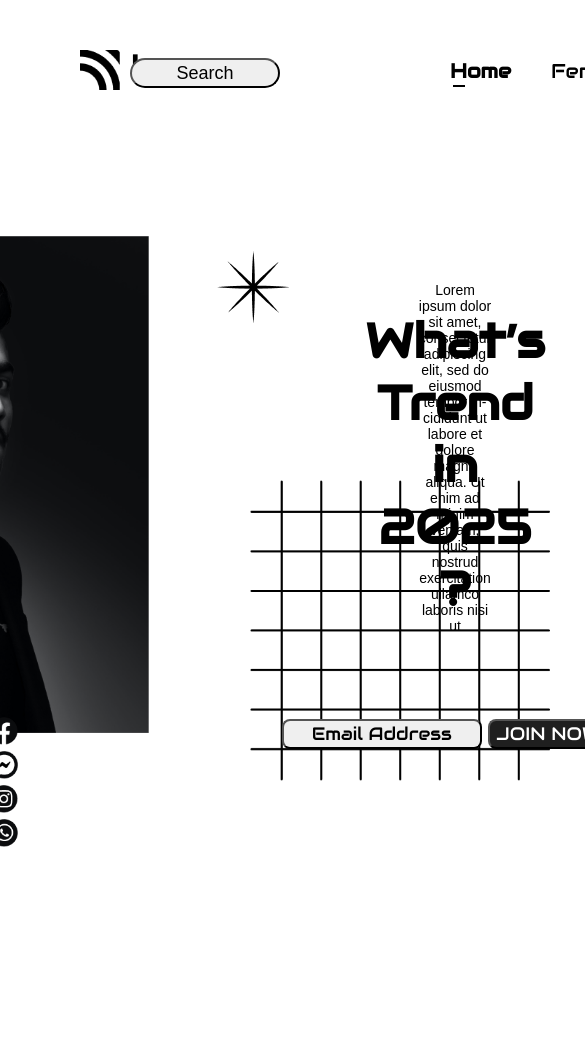
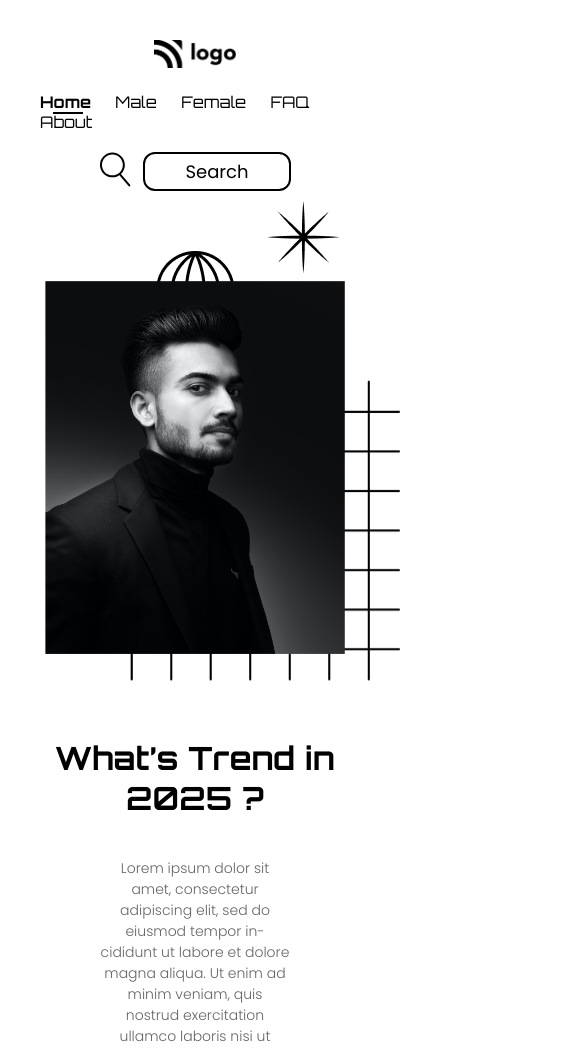
Before and after one commit to akshatasardeshpande/HTML-CSS_Project-1, a website: page index.html in a window 390 px wide. Shown: the top 1050 px of the page, 585 px wide, since content can reach past the window. Before the commit the page ends 894 px from the top, so only its background shows below. Drawn offline with Linux system fonts and the light colour scheme.

Commit message:
Added code for responsiveness and read me file

```diff
--- a/index.html
+++ b/index.html
@@ -5,7 +5,7 @@
     <meta http-equiv="X-UA-Compatible" content="IE=edge" />
     <meta name="viewport" content="width=device-width, initial-scale=1.0" />
     <!-- CSS File -->
-    <link rel="stylesheet" href="/style.css" />
+    <link rel="stylesheet" href="style.css" />
     <!-- Font Orbiton -->
     <link rel="preconnect" href="https://fonts.googleapis.com" />
     <link rel="preconnect" href="https://fonts.gstatic.com" crossorigin />
@@ -21,8 +21,6 @@
       href="https://fonts.googleapis.com/css2?family=Poppins:wght@200;300;400;500;600;700&display=swap"
       rel="stylesheet"
     />
-    <link rel="stylesheet" href="https://fonts.googleapis.com/css?family=Audiowide" />
-
     <title>Document</title>
   </head>
   <body>
@@ -31,13 +29,13 @@
       <section aria-label="navbar">
         <nav class="navbar-container">
           <div>
-            <img src="/assets/Logo.png" alt="brand-logo" />
+            <img src="./assets/Logo.png" alt="brand-logo" />
           </div>
           <div>
             <ul class="list">
               <li class="list-item">Home</li>
+              <li class="list-item">Male</li>
               <li class="list-item">Female</li>
-              <li class="list-item">Male</li>
               <li class="list-item">FAQ</li>
               <li class="list-item">About</li>
             </ul>
@@ -72,25 +70,25 @@
           <!-- Patterns -->
           <!-- ---------------- -->
           <span class="square">
-            <img src="/assets/squares.png" alt="square-pattern" />
+            <img src="./assets/squares.png" alt="square-pattern" />
           </span>
           <!-- Star -->
           <span class="star">
-            <img src="/assets/start.png" alt="start-pattern" />
+            <img src="./assets/start.png" alt="start-pattern" />
           </span>
           <!-- Globe -->
           <span class="globe">
-            <img src="/assets/globe.png" alt="globe-pattern" />
+            <img src="./assets/globe.png" alt="globe-pattern" />
           </span>
           <div>
-            <img src="/assets/Image.png" alt="person-hero-iamge" />
+            <img src="./assets/Image.png" alt="person-hero-iamge" />
           </div>
           <div class="hero-container-right">
             <h1 class="hero-heading">What’s Trend in 2025 ?</h1>
             <p class="hero-description">
               Lorem ipsum dolor sit amet, consectetur adipiscing elit, sed do
               eiusmod tempor in- cididunt ut labore et dolore magna aliqua. Ut
-              enim ad minim veniam, quis nostrud  exercitation ullamco laboris
+              enim ad minim veniam, quis nostrud exercitation ullamco laboris
               nisi ut
             </p>
             <div>
@@ -98,19 +96,19 @@
               <button class="button-join">JOIN NOW</button>
             </div>
             <div>
-              <h4 class="contact-heading">Contact Us</h4>
+              <h4 class="contact-heading">Contact us</h4>
               <div class="icons">
                 <span>
-                  <img src="/assets/Group.png" alt="facebook-icon" />
+                  <img src="./assets/Group.png" alt="facebook-icon" />
                 </span>
                 <span>
-                  <img src="/assets/Group (1).png" alt="messenger-icon" />
+                  <img src="./assets/Group (1).png" alt="messenger-icon" />
                 </span>
                 <span>
-                  <img src="/assets/Group (2).png" alt="instagram-icon" />
+                  <img src="./assets/Group (2).png" alt="instagram-icon" />
                 </span>
                 <span>
-                  <img src="/assets/Group (3).png" alt="whatsapp-icon" />
+                  <img src="./assets/Group (3).png" alt="whatsapp-icon" />
                 </span>
               </div>
             </div>
--- a/style.css
+++ b/style.css
@@ -1,138 +1,103 @@
-*{
-    margin: 0px 0px;
-    padding: 0px 0px;
+* {
+    padding: 0;
+    margin: 0;
+    outline: none;
 }
 
-/* body */
-body {
-    font-family: 'Audiowide';font-size: 20px;
-}
-
-.container{
-    height: 100vh;
-    width: 100vw;
-    margin-top: 50px;
-    /* margin-left:80px;
-    margin-right: 80px; */
-}
-
-/* Navbar Section  starts ------------------------------*/
-
-/* section[aria-label="banner"] {
-    margin-top: 50px;
-} */
-
-/* the logo */
-.navbar-container div{
-    margin-top: 50px;
-    margin-left:80px;
-    width: 100px;
-}
-
-img[alt='brand-logo'] {
-    height: 40px;
+.container {
+    font-family: "Orbitron";
 }
 
 
-.list{
-    list-style: none;
+.navbar-container {
+    padding: 40px 80px;
     display: flex;
-    margin-top: -90px;
-    margin-left: 350px;
-    /* background-color: #FAF1EA;   */
+    flex-direction: row;
+    justify-content: space-between;
+    align-items: center;
 }
 
-.list-item{
-    padding: 2px 20px;
+.list-item {
+    list-style-type: none;
+    display: inline;
+    margin-right: 40px;
+    position: relative;
 }
 
-li:nth-child(1){
-font-weight: bold;
+.list-item:nth-child(1) {
+    font-weight: 700;
 }
-
-li:nth-child(1):after{
-content:" ";
-position:absolute;
-/* bottom: -2px; */
-top: 85px;
-left: 453px;
-width: 3%;
+.list-item:nth-child(1)::after {
+    position: absolute;
+    content: "";
+    bottom: -2px;
+    left: 25%;
+    width: 60%;
     border-bottom: 2px solid #000;
 }
 
-li:nth-child(4){
-text-transform: uppercase;
-}
-
-/* the search icon & button */
-.button-group{
+.button-group {
     display: flex;
     justify-content: center;
     align-items: center;
 }
 
-/* the search icon */
-.search-icon{
-/* width: 2px;
-height: 5px; */
-position:absolute;
-top: 10px;
-left: 1090px;
+.search-icon {
+    margin-right: 12px;
 }
 
-/* img[alt="search-icon"]{
-height: 40px;
-} */
-
-/* the search button */
-.nav-button{
-width: 150px;
-height:30px;
-border-radius: 15px;
-font-size: large;
-/* background-color: #98e9b9; */
-position: absolute;
-top:58px;
-right:110px;
+.nav-button {
+    font-family: "Poppins";
+    font-weight: 400;
+    font-size: 18px;
+    border: 2px solid #000;
+    border-radius: 12px;
+    color: #000;
+    background-color: transparent;
+    padding: 4px 40px;
 }
 
-/* Navbar Section Ends ------------------------------- */
+section[aria-label="banner"] {
+    margin-top: 10px;
+}
 
-/* Hero Banner Section Starts ------------------------------*/
-
-.hero-container{
+.hero-container {
+    padding: 40px 80px;
     display: flex;
-/* background-color: red; */
     flex-direction: row;
     justify-content: center;
-text-align: center;
+    align-items: center;
 }
 
-/* Patterns */
-.square{
-position: absolute;
-top: 480px;
-/* right:830px; */
-left:250px;
-z-index: -1;
+.hero-container img[alt="person-hero-iamge"] {
+    width: 400px;
 }
 
+.square {
+    position: fixed;
+    z-index: -1;
+    top: 480px;
+    left: 240px;
+}
 .square img {
     width: 300px;
 }
 
-.star{
-position: absolute;
-top: 250px;
-right:100px;
+.star {
+    position: fixed;
+    z-index: -1;
+    top: 150px;
+    right: 150px;
 }
 
-.globe{
-    position: absolute;
-    left: 785px;
+.globe {
+    position: fixed;
+    z-index: -1;
+    top: 140px;
+    left: 50%;
 }
 
-.hero-container-right{
+.hero-container-right {
     display: flex;
     flex-direction: column;
     justify-content: center;
@@ -141,70 +106,49 @@ right:100px;
     padding-left: 40px;
 }
 
-.hero-container img[alt="person-hero-iamge"] {
-    width: 400px;
-    margin-top: 50px;
-    margin-left:80px;
+.hero-heading {
+    font-size: 3rem;
 }
 
-.hero-heading{
-    font-size: 3rem;
-    position: absolute;
-    top: 310px;
+.hero-description {
+    font-family: "Poppins";
+    font-weight: 300;
+    font-size: 14px;
+    color: #656565;
+    margin: 40px 60px;
 }
 
-    .hero-description{
-        font-family:Arial, Helvetica, sans-serif;
-        /* font-size:medium; */
-        font-size: 14px;
-        font-weight: 300;
-        margin: 40px 230px 40px 230px  ;
-        position: relative;
-        top: 10px;
-        text-align: center;
+.button-email {
+    font-family: "Orbitron";
+    font-size: 1rem;
+    border: 2px solid #000;
+    border-radius: 12px;
+    color: #000;
+    background-color: transparent;
+    padding: 7px 20px;
+    margin-right: 12px;
 }
 
-.button-email{
-    width: 200px;
-    height: 30px;
-    border-radius: 8px;
-    font-family: 'Audiowide';font-size: 20px;
-    font-size: large;
-    position: relative;
-    /* left: 5px; */
-    right: 10px;
-    top:55px;
+.button-join {
+    font-family: "Orbitron";
+    font-size: 1rem;
+    border: 2px solid #000;
+    border-radius: 12px;
+    color: #fff;
+    background-color: #000;
+    padding: 7px 20px;
 }
 
-    .button-join{
-        width: 120px;
-        height: 30px;
-        border-radius: 8px;
-        background-color: #1f1f1f;
-        color: #ffffff;
-        font-family: 'Audiowide';font-size: 20px;
-        font-size: large;
-        position: relative;
-        /* left: 5px; */
-        right: 10px;
-        top:55px;
-    }
-    .contact-heading{
-        position:absolute;
-        top:660px;
-        /* left:930px; */
-        right: 400px;
-        font-family:Arial, Helvetica, sans-serif;
-        font-weight: lighter;
+.contact-heading {
+    font-family: "Poppins";
+    font-weight: 400;
+    font-size: 1.2rem;
+    color: #656565;
+    margin-top: 60px;
 }
 
-        .icons{
-            position: absolute;
-            top:700px;
-            /* left:900px; */
-            right: 360px;
-            padding: 2px 2px;
-            margin-top: 15px;
+.icons {
+    margin-top: 20px;
 }
 
 .icons span {
@@ -214,3 +158,93 @@ right:100px;
     width: 28px;
     height: 28px;
 }
+
+@media screen and (max-width: 1024px) {
+    .navbar-container {
+        padding: 40px 40px;
+    }
+
+    .list-item {
+        margin-right: 20px;
+    }
+
+    img[alt='brand-logo'] {
+        height: 28px;
+    }
+
+    .hero-container {
+        padding: 40px 40px;
+        flex-direction: row;
+        justify-content: center;
+        align-items: center;
+    }
+    .hero-container img[alt="person-hero-iamge"] {
+        width: 300px;
+    }
+
+    .square {
+        position: fixed;
+        z-index: -1;
+        top: 350px;
+        left: 90px;
+    }
+
+    .hero-heading {
+        font-size: 2rem;
+    }
+    .star {
+        top: 100px;
+        right: 100px;
+    }
+
+    .globe {
+        top: 120px;
+        left: 40%;
+    }
+}
+
+@media screen and (max-width: 768px) {
+    .navbar-container {
+        padding: 40px 40px;
+        gap: 20px;
+    }
+    .square {
+        top: 300px;
+        left: 180px;
+    }
+
+    .hero-container {
+        flex-direction: column;
+    }
+    .hero-container-right {
+        padding-left: 0px;
+        margin-top: 80px;
+    }
+}
+
+@media screen and (max-width: 425px) {
+    .navbar-container {
+        padding: 40px 40px;
+        gap: 20px;
+        flex-direction: column;
+    }
+    .square {
+        top: 380px;
+        left: 100px;
+    }
+    .star {
+        top: 200px;
+        right: 50px;
+    }
+    .globe {
+        top: 250px;
+        left: 40%;
+    }
+    .hero-container {
+        flex-direction: column;
+    }
+    .hero-container-right {
+        padding-left: 0px;
+        margin-top: 80px;
+    }
+}
```
Also changed, not shown: 1.png (deleted), README.md (added), 1 other file. Lines whose indentation alone changed are shown as unchanged.
